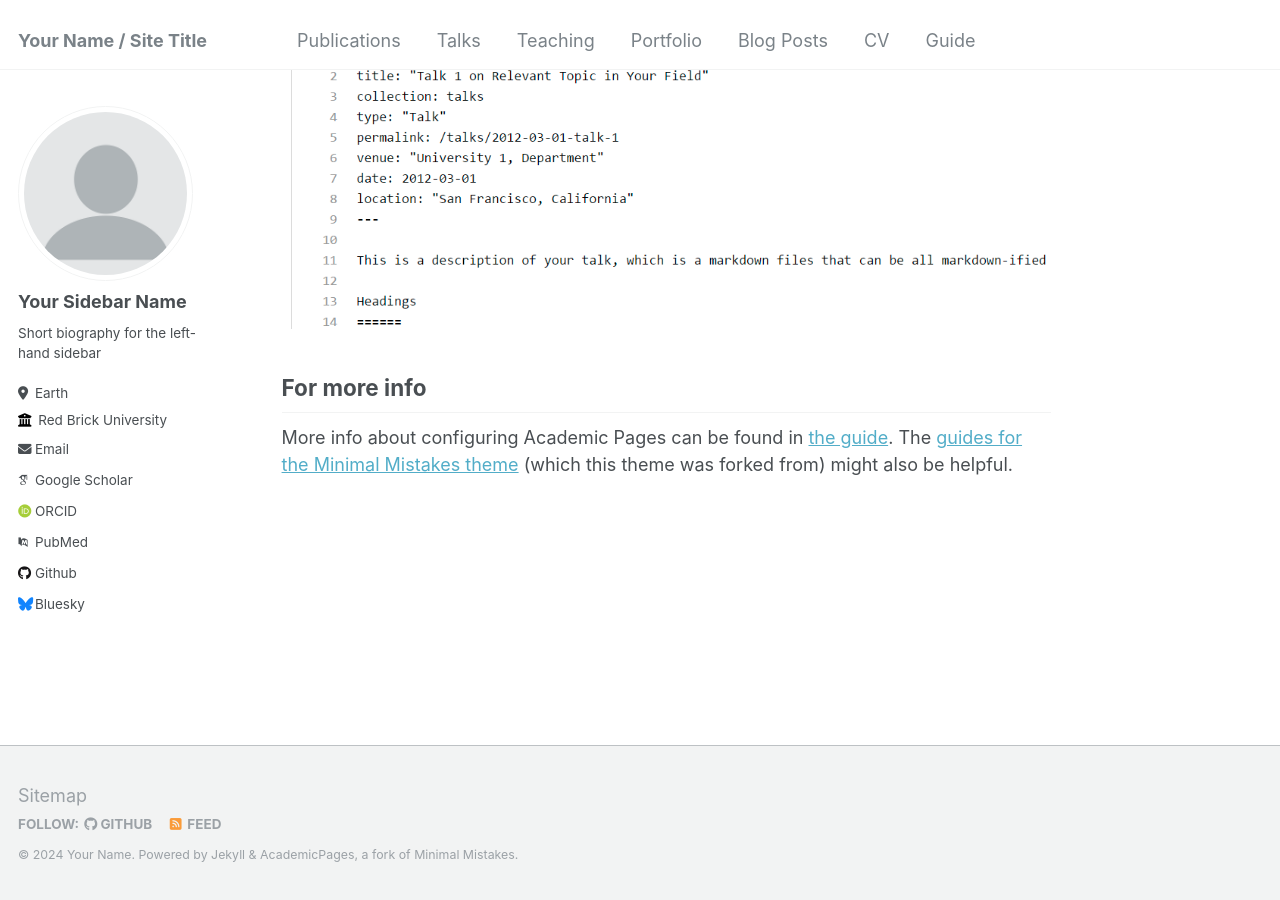
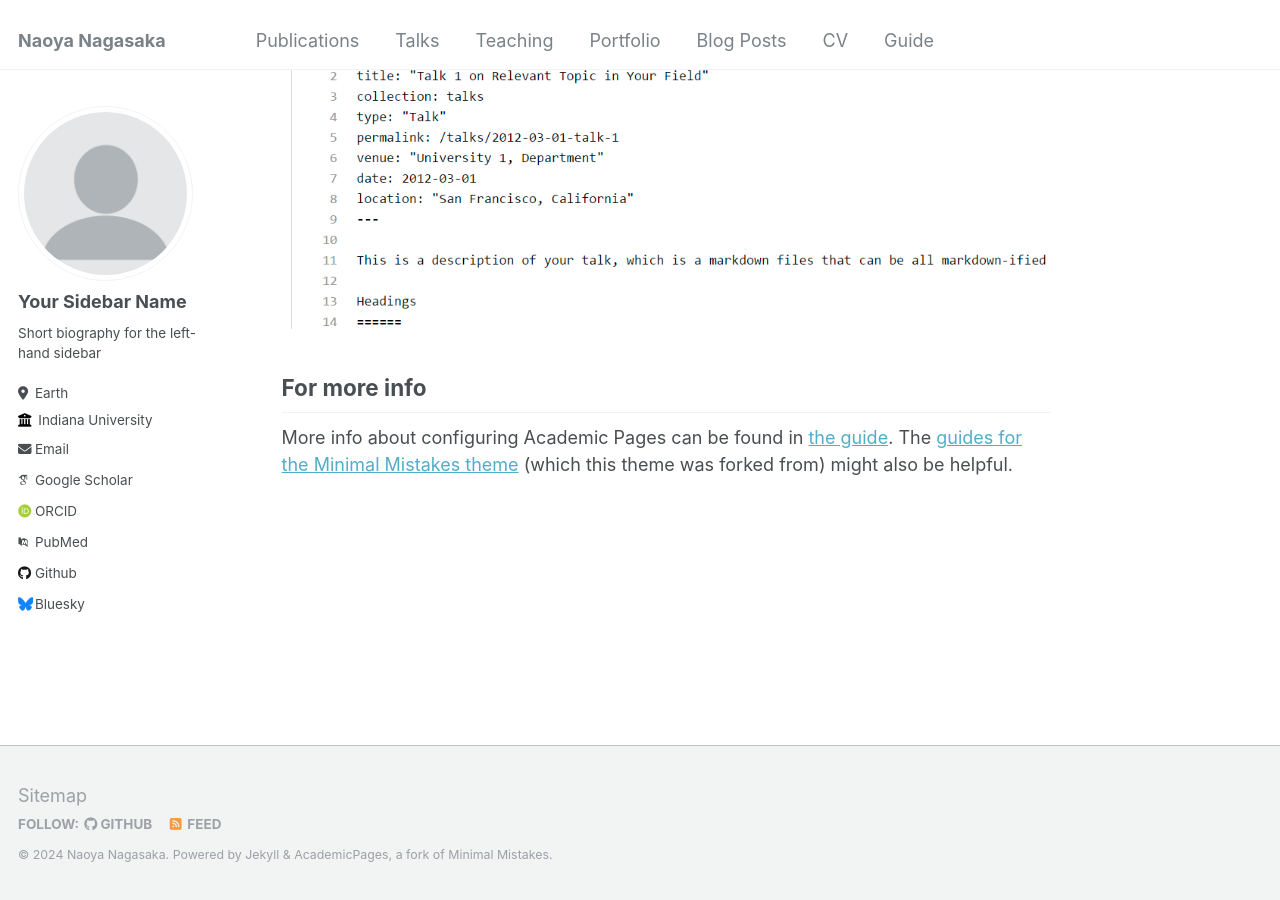
Before and after one commit to naonagas/naonagas.github.io, a Jekyll site: the page built from _pages/about.md, in a window 1280 px wide and 900 px high, scrolled down 2660 px. Built offline with Jekyll 4.4.1, drawn with Linux system fonts in a browser that asks for light colours; some web fonts are replaced.

Commit message:
config.yml

```diff
--- a/_config.yml
+++ b/_config.yml
@@ -8,11 +8,11 @@
 
 # Basic Site Settings
 locale                   : "en-US"
-title                    : "Your Name / Site Title"
+title                    : "Naoya Nagasaka"
 title_separator          : "-"
-name                     : &name "Your Name"
-description              : &description "personal description"
-url                      : https://academicpages.github.io # the base hostname & protocol for your site e.g. "https://mmistakes.github.io"
+name                     : &name "Naoya Nagasaka"
+description              : &description "Ph.D. Student in Economics, Indiana University"
+url                      : https://naonagas.github.io # the base hostname & protocol for your site e.g. "https://mmistakes.github.io"
 baseurl                  : "" # the subpath of your site, e.g. "/blog"
 repository               : "academicpages/academicpages.github.io"
 
@@ -26,7 +26,7 @@ author:
   pronouns         : # example: "she/her"
   bio              : "Short biography for the left-hand sidebar"
   location         : "Earth"
-  employer         : "Red Brick University"
+  employer         : "Indiana University"
   uri              : # URL
   email            : "none@example.org"
 
```
